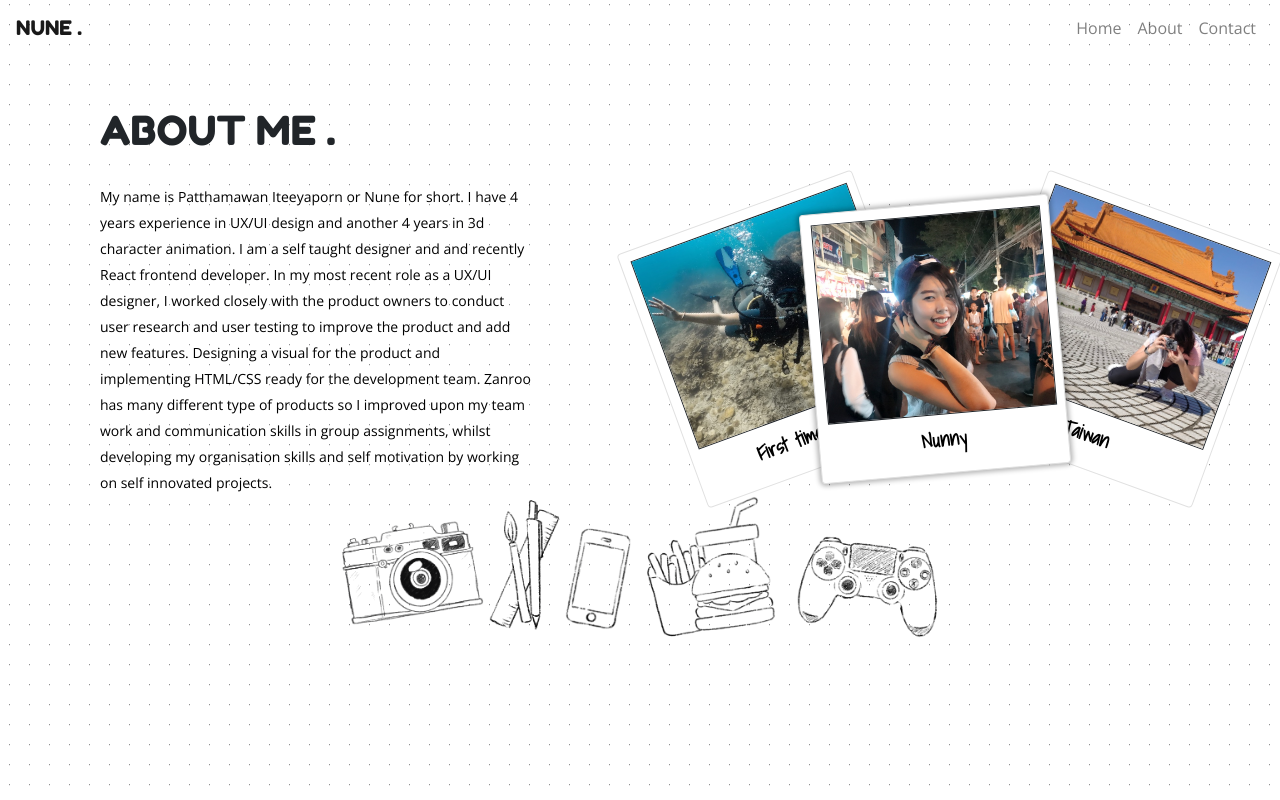
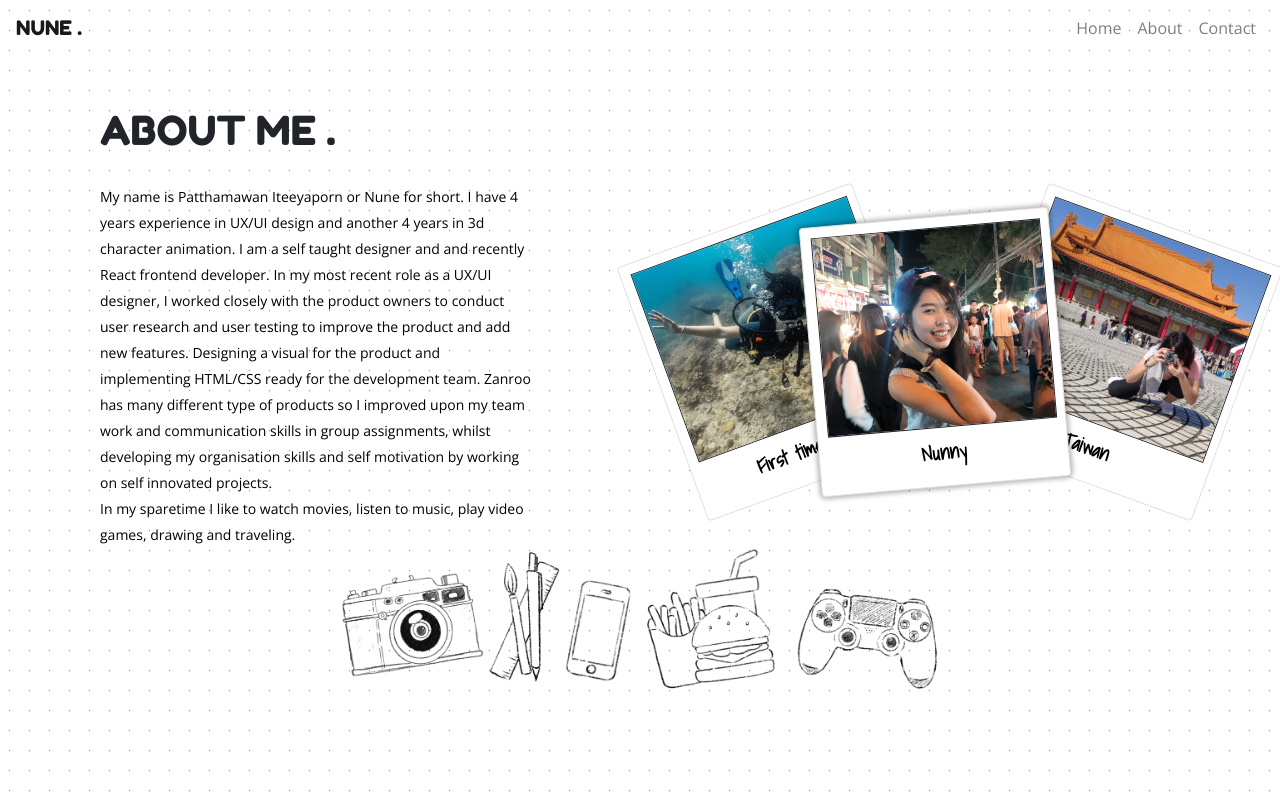
Before and after one commit to patthamawan/Portfolio, a React (Create React App) app: page /about in a window 1280 px wide. Built offline with nearby package versions, Linux system fonts and the light colour scheme.

Commit message:
web update

```diff
--- a/src/pages/About.js
+++ b/src/pages/About.js
@@ -20,6 +20,9 @@ const About = () => {
                 In my most recent role as a UX/UI designer, I worked closely with the product owners to conduct user research and user testing to improve the product and add new features.
                 Designing a visual for the product and implementing HTML/CSS ready for the development team. Zanroo has many different type of products so I improved upon my team work and
                 communication skills in group assignments, whilst developing my organisation skills and self motivation by working on self innovated projects.
+                </p>
+                <p>
+                  In my sparetime I like to watch movies, listen to music, play video games, drawing and traveling.
                 </p>
               </div>
             </Col>
--- a/src/pages/HomePage.js
+++ b/src/pages/HomePage.js
@@ -14,7 +14,7 @@ const HomePage = () => {
         <div className="greeting">
           <h1>Hi, i'm nune</h1>
           <p>I’m a UX/UI designer / Junior frontend developer and a freelance 3D Animator based in London, UK.</p>
-          <p>I'm passionate creating entertaining platingform or solving and creating beautiful web</p>
+
         </div>
         <div className="face">
           <Eyes/>
--- a/src/pages/components/art/RightSide.js
+++ b/src/pages/components/art/RightSide.js
@@ -12,8 +12,8 @@ const RightSide = () => {
         <div className="page-position right-side">
           <h3>Animation & Art</h3>
           <div className="coming-soon">
-            {/* <div className="animation-gif"/> */}
-            <img src={Animation3}/>
+            <div className="animation-gif"/>
+
           </div>
         </div>
       </a>
--- a/src/pages/components/design/Projects.js
+++ b/src/pages/components/design/Projects.js
@@ -22,9 +22,6 @@ const Projects = () => {
           <h3>UX / UI Design</h3>
           <p>
           With 4 years of experience as a UX / UI designer at Zanroo.
-          In my most recent role as a UX/UI designer at Zanroo, I worked closely with the product owners to conduct user research and user testing to improve the product and add new features.
-          Designing a visual for the product and implementing HTML/CSS ready for the development team.
-          <br/>
           As a self taught designer and have gained invaluable experience working in a competitive environment.
           I am keen to expanding upon that experience and improve myself to become better.
           <br/>
```
